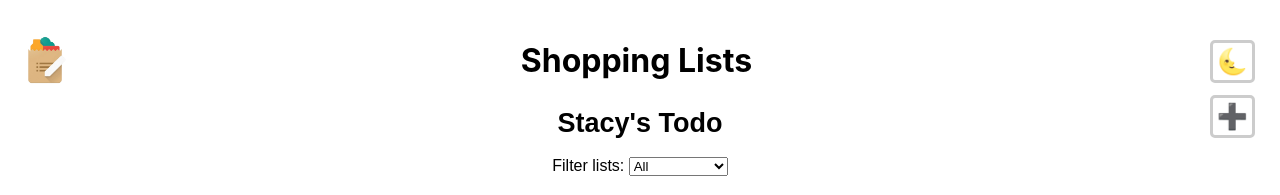
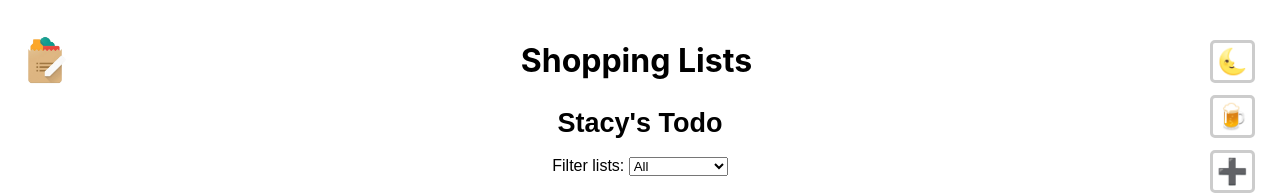
Before and after one commit to zm1z33k/toDoShopList, a React (Create React App) app in the folder client/: page / in a window 1280 px wide. Shown: the top 195 px of the page. Built offline with nearby package versions, Linux system fonts and the light colour scheme; the HTML template or start-up script is replaced by a standard one.

Commit message:
LangButton nefunguje, ale snaha byla

```diff
--- a/client/src/App.css
+++ b/client/src/App.css
@@ -21,6 +21,18 @@
   margin-bottom: -5px;
   position: absolute;
   top: 40px;
+  right: 25px;
+}
+
+.language-toggle {
+  background: none;
+  border: 3px solid #ccc;
+  cursor: pointer;
+  padding: 4px;
+  font-size: 25px;
+  margin-bottom: -5px;
+  position: absolute;
+  top: 95px;
   right: 25px;
 }
 
--- a/client/src/App.js
+++ b/client/src/App.js
@@ -8,9 +8,14 @@ import React, { useState } from 'react';
 
 function App() {
   const [darkMode, setDarkMode] = useState(false);
+  const [language, setLanguage] = useState('en');
 
   const toggleDarkMode = () => {
     setDarkMode(!darkMode);
+  };
+
+  const toggleLanguage = () => {
+    setLanguage(language === 'en' ? 'cz' : 'en');
   };
 
   return (
@@ -21,9 +26,13 @@ function App() {
           <button className="dark-mode" onClick={toggleDarkMode}>
             {darkMode ? '🌞' : '🌜'}
           </button>
+          {/*Language toggle button nefunguje, ale snažil jsem se.*/}
+          <button className="language-toggle" onClick={toggleLanguage}>
+            {language === 'en' ? '🍺' : '💂'}
+          </button>
           <Routes>
-            <Route path="/" element={<ShoppingListOverview />} />
-            <Route path="/detail" element={<ShoppingListDetail />} />
+            <Route path="/" element={<ShoppingListOverview language={language} />} />
+            <Route path="/detail" element={<ShoppingListDetail language={language} />} />
           </Routes>
         </Router>
       </ShoppingListProvider>
--- a/client/src/components/listsOverview/listsOverview.css
+++ b/client/src/components/listsOverview/listsOverview.css
@@ -12,7 +12,7 @@
   font-size: 25px;
   margin-bottom: 16px;
   position: absolute;
-  top: 95px;
+  top: 150px;
   right: 25px;
 }
 
```
